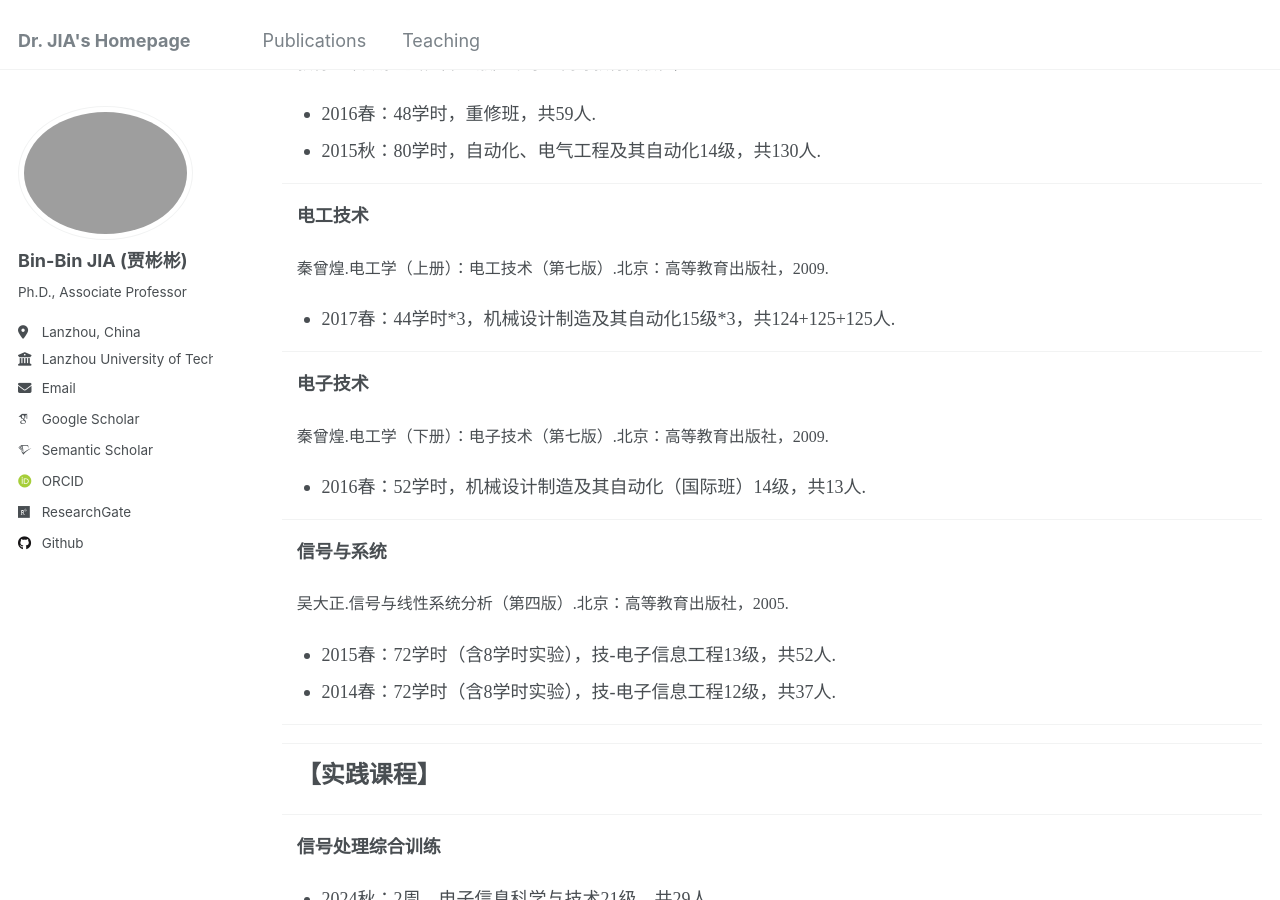
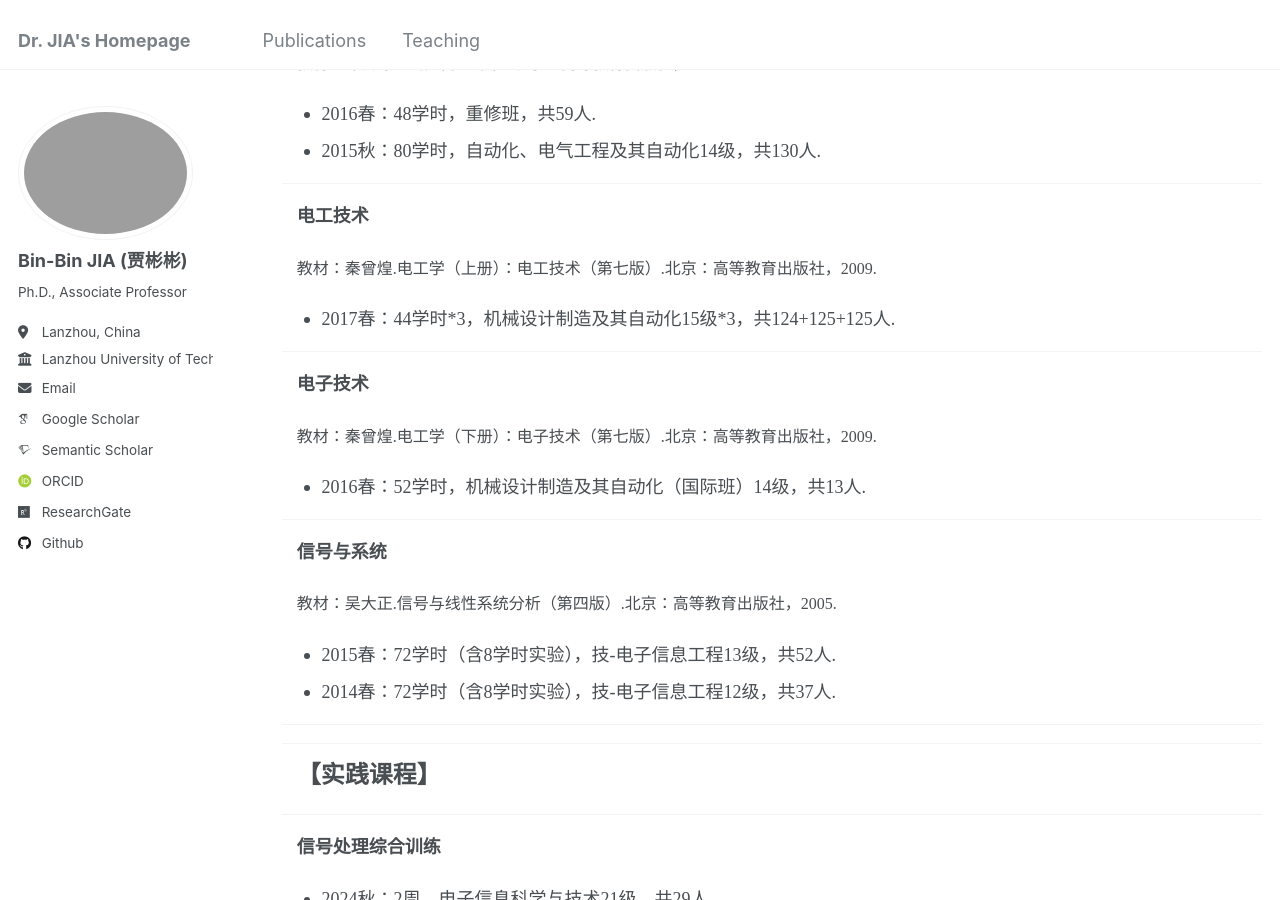
Before and after one commit to jiabinbin-ai/jiabinbin-ai.github.io, a Jekyll site: the page built from _pages/teaching.html, in a window 1280 px wide and 900 px high, scrolled down 1194 px. Built offline with Jekyll 4.4.1, drawn with Linux system fonts in a browser that asks for light colours; some web fonts are replaced.

Commit message:
Update teaching.html

```diff
--- a/_pages/teaching.html
+++ b/_pages/teaching.html
@@ -86,7 +86,7 @@ author_profile: true
 <p align="justify" style="line-height: 150%">&nbsp;&nbsp; <b>
 <font face="Times New Roman"><font size="4">电工技术</font></font></b></p>
 <p align="justify" style="line-height: 150%">&nbsp;&nbsp;
-<font face="Times New Roman"><font size="3">秦曾煌.电工学（上册）：电工技术（第七版）.北京：高等教育出版社，2009.</font></font></p>
+<font face="Times New Roman"><font size="3">教材：秦曾煌.电工学（上册）：电工技术（第七版）.北京：高等教育出版社，2009.</font></font></p>
 <ul>
 	<li>
 	<p align="justify" style="line-height: 150%; margin-top:8px; margin-bottom:0">
@@ -96,7 +96,7 @@ author_profile: true
 <p align="justify" style="line-height: 150%">&nbsp;&nbsp; <b>
 <font face="Times New Roman"><font size="4">电子技术</font></font></b></p>
 <p align="justify" style="line-height: 150%">&nbsp;&nbsp;
-<font face="Times New Roman"><font size="3">秦曾煌.电工学（下册）：电子技术（第七版）.北京：高等教育出版社，2009.</font></font></p>
+<font face="Times New Roman"><font size="3">教材：秦曾煌.电工学（下册）：电子技术（第七版）.北京：高等教育出版社，2009.</font></font></p>
 <ul>
 	<li>
 	<p align="justify" style="line-height: 150%; margin-top:8px; margin-bottom:0">
@@ -106,7 +106,7 @@ author_profile: true
 <p align="justify" style="line-height: 150%">&nbsp;&nbsp; <b>
 <font face="Times New Roman"><font size="4">信号与系统</font></font></b></p>
 <p align="justify" style="line-height: 150%">&nbsp;&nbsp;
-<font face="Times New Roman"><font size="3">吴大正.信号与线性系统分析（第四版）.北京：高等教育出版社，2005.</font></font></p>
+<font face="Times New Roman"><font size="3">教材：吴大正.信号与线性系统分析（第四版）.北京：高等教育出版社，2005.</font></font></p>
 <ul>
 	<li>
 	<p align="justify" style="line-height: 150%; margin-top:8px; margin-bottom:0">
```
